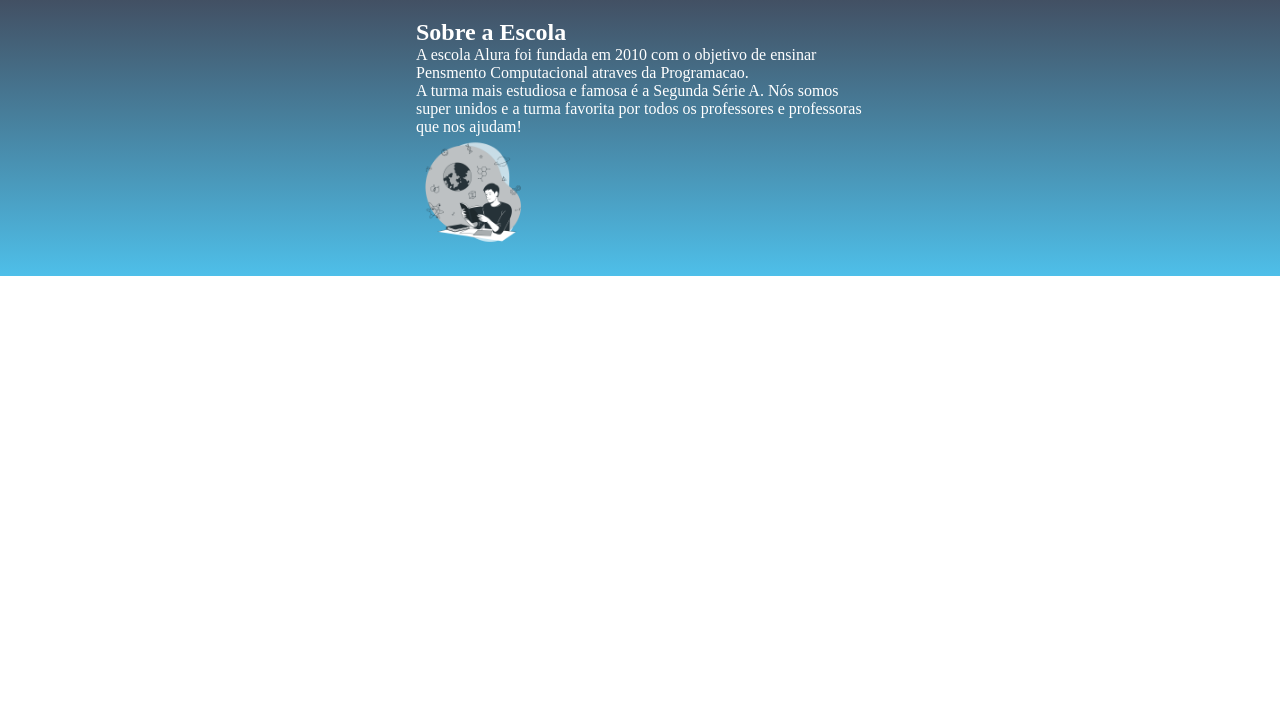
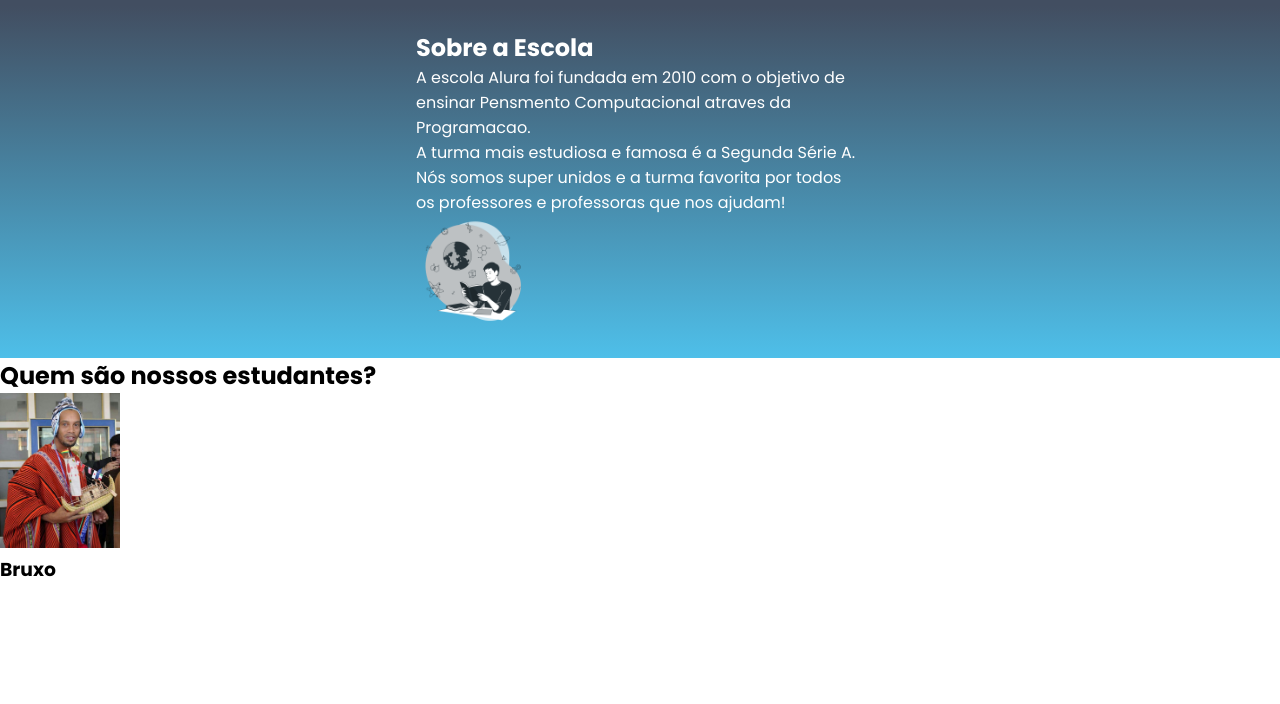
Before and after one commit to khaoz07/shh, a plain HTML site: page index.html in a window 1280 px wide. Shown: the part 96-800 px from the top of the page. Drawn offline with Linux system fonts and the light colour scheme.

Commit message:
Add files via upload

```diff
--- a/index.html
+++ b/index.html
@@ -5,6 +5,9 @@
     <meta name="viewport" content="width=device-width, initial-scale=1.0">
     <title>Document</title>
     <link rel="stylesheet" href="style.css">
+    <link rel="preconnect" href="https://fonts.googleapis.com">
+<link rel="preconnect" href="https://fonts.gstatic.com" crossorigin>
+<link href="https://fonts.googleapis.com/css2?family=Poppins:ital,wght@0,100;0,200;0,300;0,400;0,500;0,600;0,700;0,800;0,900;1,100;1,200;1,300;1,400;1,500;1,600;1,700;1,800;1,900&display=swap" rel="stylesheet">
 </head>
 <body>
     <header class="cabecalho">
@@ -22,6 +25,11 @@
         <img class="escola-imagen" src="Learning-bro (1).png" alt="professora no quadro.">
     </div>
 
+</section>
+<section class="estudante">
+    <h2 class="estudente-titulo">Quem são nossos estudantes?</h2>
+    <img class="estudante-imagem" src="e7b851155edaaa0b970b16840fcbe2eb513f14d6r1-552-714v2_hq.jpg" alt="">
+     <h3>Bruxo</h3>
 
 </section>
 </body>
--- a/style.css
+++ b/style.css
@@ -1,6 +1,7 @@
 *{
  margin: 0;
  padding: 0;
+ font-family: "POPPINS";
 }
 
 .cabecalho {
@@ -44,3 +45,7 @@ font-size: 24px ;
 .escola-titulo{
     padding: 24px 0;
 }
+
+.estudante-imagem{
+    width: 120px; ;
+}
```
Also changed, not shown: e7b851155edaaa0b970b16840fcbe2eb513f14d6r1-552-714v2_hq.jpg (added).
